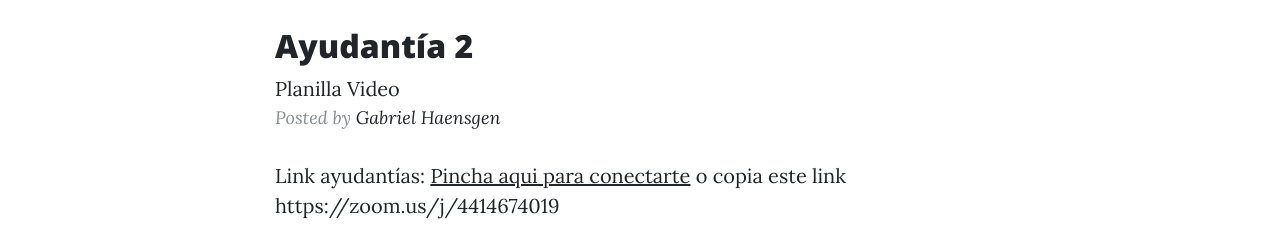
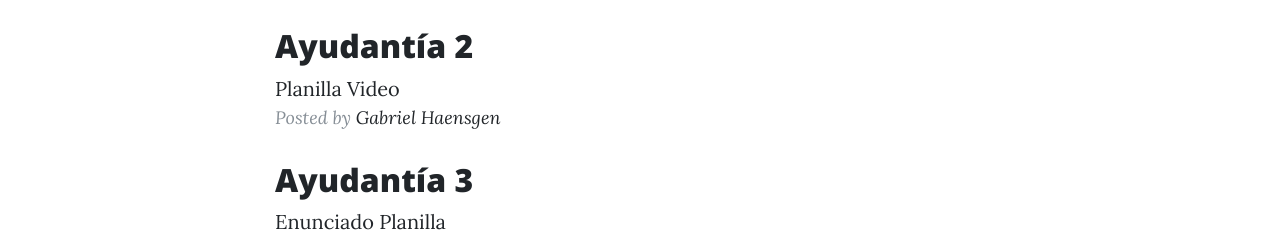
Before and after one commit to Haensgen/programacion, a website: page index.html in a window 1280 px wide. Shown: the part 715-952 px from the top of the page. Drawn offline with nearby package versions, Linux system fonts and the light colour scheme.

Commit message:
Update index.html

```diff
--- a/index.html
+++ b/index.html
@@ -64,7 +64,7 @@
             <h2 class="post-title">
              Ayudantía 1
             </h2>
-             <a href='ayudantias/ayudantia.xlsx'>Planilla</a>
+             <a href='ayudantia1/ayudantia.xlsx'>Planilla</a>
              <a href='https://youtu.be/QHujfj8CJMg'>Video</a>
          <p class="post-meta">Posted by
             <a href="https://haensgen.github.io">Gabriel Haensgen</a>
@@ -72,8 +72,18 @@
            <h2 class="post-title">
              Ayudantía 2
             </h2>
-             <a href='ayudantias/ejerciciodashboard.xlsx'>Planilla</a>
+             <a href='ayudantia1/ejerciciodashboard.xlsx'>Planilla</a>
              <a href='https://youtu.be/tdSmlxLqSEg'>Video</a>
+         <p class="post-meta">Posted by
+            <a href="https://haensgen.github.io">Gabriel Haensgen</a>
+
+           <h2 class="post-title">
+             Ayudantía 3
+            </h2>
+             <a href='ayudantia1/ayudantia3.pdf'>Enunciado</a>
+             <a href='ayudantia1/Elecciones_Alcaldes_2004_al_20122.xlsx'>Planilla</a>
+
+
          <p class="post-meta">Posted by
             <a href="https://haensgen.github.io">Gabriel Haensgen</a>
 
```
